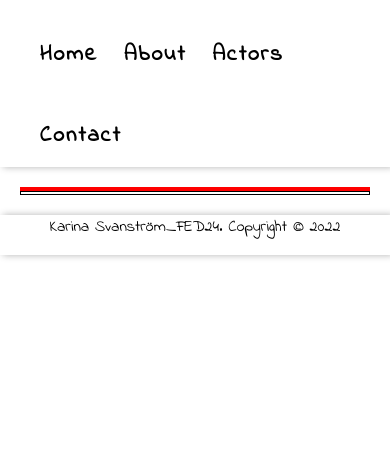
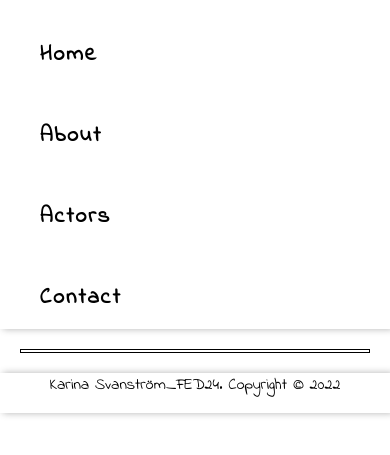
Before and after one commit to KarinSV/friends, a plain HTML site: page contact.html in a window 390 px wide. Shown: the part 103-558 px from the top of the page. Drawn offline with Linux system fonts and the light colour scheme.

Commit message:
vertical menu with max-width: 600px

```diff
--- a/contact.html
+++ b/contact.html
@@ -18,7 +18,7 @@
         <!-- Menu -->
 
         <nav class="top-menu">
-            <a href="./index.html">
+            <a href="./index.html" class="logo">
                 <img src="img/logo.png" height="100px" width="250px" alt="Friends logotype">
             </a>
             <ul class="main-menu">
@@ -33,13 +33,7 @@
         <!-- Container -->
 
         <div id="container">
-           <header>
-                <!-- <div class="header">
-                    <h1 class="rainbow">
-                        Friends - One of the biggest sitcoms of all time
-                    </h1>
-                </div>     -->
-            </header>
+
 
         <!-- Main -->
 
--- a/styles.css
+++ b/styles.css
@@ -6,8 +6,6 @@
 
 body {
   font-family: 'Indie Flower', cursive;
-  background-position: 50% 10%;
-  background-repeat: no-repeat;
   color: black;
 }
 
@@ -31,7 +29,6 @@ body {
 .main-menu {
   list-style: none;
   margin: 0;
-  padding: 0;
   float: right;
 }
 
@@ -53,21 +50,17 @@ body {
   padding-top: 20px;
 }
 
-.main-menu a:before{
-  content: "";
-  width: 9px;
-  height: 9px;
-  position: absolute;
-  left: 50%;
-  transform: rotate(45deg) translateX(6.5px);
-  opacity: 0;
-  transition: .3s linear;
+.active-hover:hover {
+  transition: 2s ease;
+  font-weight: bolder;
+  scale: 1.2;
 }
 
-.active-hover:hover {
-  transition: 2s ease;
-  font-size: 30px;
-  font-weight: bolder;
+@media screen and (max-width: 600px) {
+  .top-menu, .main-menu{
+    flex-direction: column;
+    display: flex;
+  }
 }
 
 /* Header */
```
Also changed, not shown: about.html (+1 -1 lines), actors.html (+0 -1 lines).
